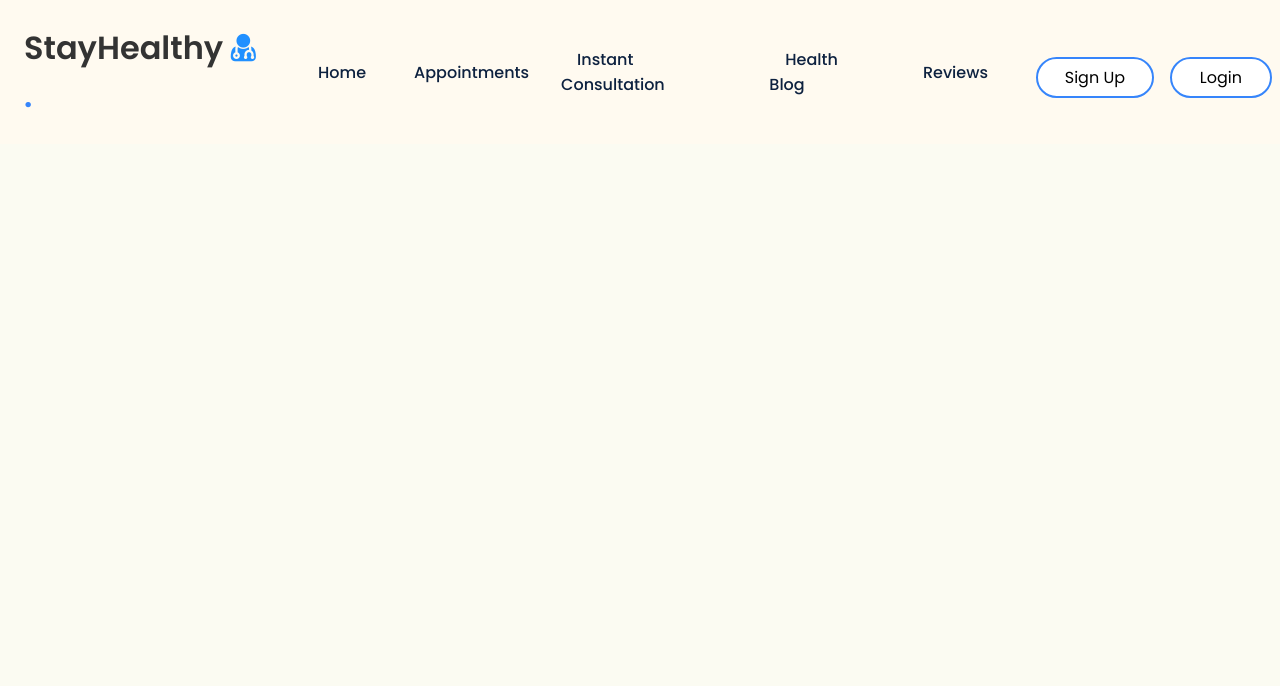
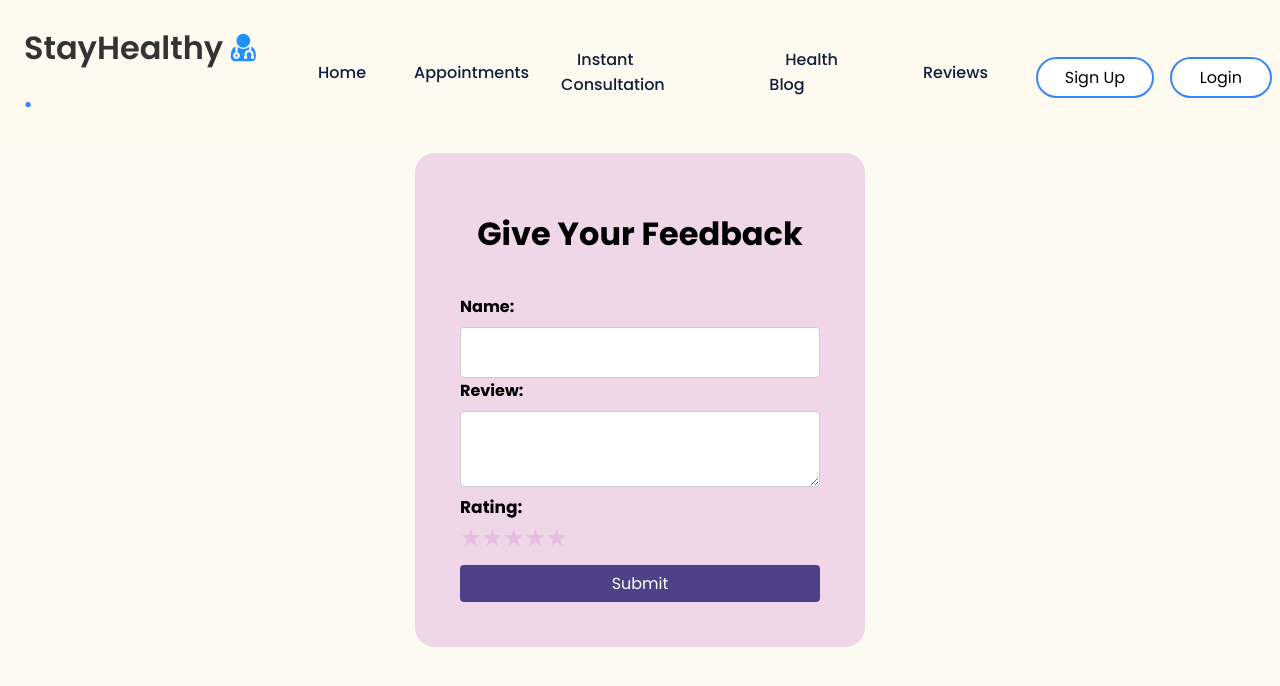
Before and after one commit to xBushido/final-capstone, a React (Create React App) app: page /Feedback/1 in a window 1280 px wide. Shown: the top 686 px of the page. Built offline with nearby package versions, Linux system fonts and the light colour scheme.

Commit message:
Review done-ish

```diff
--- a/src/App.js
+++ b/src/App.js
@@ -9,6 +9,7 @@ import BookingConsultation from './Components/BookingConsultation';
 import Notification from './Components/Notification/Notification';
 import ReviewForm from './Components/ReviewForm/ReviewForm';
 import Feedback from './Components/ReviewForm/Feedback';
+import { ReviewProvider } from './Components/ReviewForm/ReviewContext';
 
 function App() {
   return (
@@ -16,6 +17,7 @@ function App() {
         <BrowserRouter>
             <Notification>
             <Navbar />
+            <ReviewProvider>
 
 
                 <Routes>
@@ -25,9 +27,10 @@ function App() {
                 <Route path="/instant-consultation" element={<InstantConsultation/>} />
                 <Route path="/booking-consultation" element={<BookingConsultation/>} />
                 <Route path="/ReviewForm" element={<ReviewForm/>} />
-                <Route path="/Feedback" element={<Feedback/>} />
+                <Route path="/Feedback/:doctorName?" element={<Feedback />} />
 
                 </Routes>
+            </ReviewProvider>
             </Notification>
         </BrowserRouter>
 
--- a/src/Components/ReviewForm/Feedback.js
+++ b/src/Components/ReviewForm/Feedback.js
@@ -1,10 +1,12 @@
 import React, { useState } from 'react';
 import { useNavigate } from 'react-router-dom';
+import { useReview } from './ReviewContext';
 import './Feedback.css';
 import StarRating from './StarRating';
 
 function Feedback() {
   const navigate = useNavigate();
+  const { setReviewData } = useReview();
 
   const [selectedRating, setSelectedRating] = useState(0);
   const [showForm, setShowForm] = useState(false);
@@ -29,7 +31,11 @@ function Feedback() {
 
     if (formData.name && formData.review && formData.rating > 0) {
       setShowWarning(false);
-      navigate("/ReviewForm")
+
+      // Set the review data in the context
+      setReviewData(formData);
+
+      navigate('/ReviewForm');
     } else {
       setShowWarning(true);
     }
--- /dev/null
+++ b/src/Components/ReviewForm/ReviewContext.js
@@ -0,0 +1,27 @@
+import React, { createContext, useState, useContext } from 'react';
+
+const ReviewContext = createContext();
+
+const ReviewProvider = ({ children }) => {
+  const [review, setReview] = useState(null);
+
+  const setReviewData = (data) => {
+    setReview(data);
+  };
+
+  return (
+    <ReviewContext.Provider value={{ review, setReviewData }}>
+      {children}
+    </ReviewContext.Provider>
+  );
+};
+
+const useReview = () => {
+  const context = useContext(ReviewContext);
+  if (!context) {
+    throw new Error('useReview must be used within a ReviewProvider');
+  }
+  return context;
+};
+
+export { ReviewProvider, useReview };
--- a/src/Components/ReviewForm/ReviewForm.css
+++ b/src/Components/ReviewForm/ReviewForm.css
@@ -29,3 +29,8 @@ body {
     border: none;
     cursor: pointer;
   }
+
+  button:disabled {
+    background-color:rgb(78,65,135,30%);
+    cursor: default;
+  }
--- a/src/Components/ReviewForm/ReviewForm.js
+++ b/src/Components/ReviewForm/ReviewForm.js
@@ -1,8 +1,11 @@
-import React, { useState, useEffect } from 'react';
+import React, { useState } from 'react';
 import { Link } from 'react-router-dom';
+import { useReview } from './ReviewContext';
 import './ReviewForm.css';
 
 const ReviewForm = () => {
+  const { review } = useReview();
+
   // Example state to simulate user authentication and appointment data
   const [isLoggedIn, setIsLoggedIn] = useState(true);
   const [appointmentsData, setAppointmentsData] = useState([
@@ -39,10 +42,10 @@ const ReviewForm = () => {
               <td>{appointment.doctorSpeciality}</td>
               <td>
                 <Link to="/Feedback">
-                  <button>Give Review</button>
+                  <button disabled={review && review.doctorId === appointment.id}>Give Review</button>
                 </Link>
               </td>
-              <td>Review</td>
+              <td>{review && review.review}</td>
             </tr>
           ))}
         </tbody>
```
Also changed, not shown: 1 other file (tests, documents, lock files or other folders).
